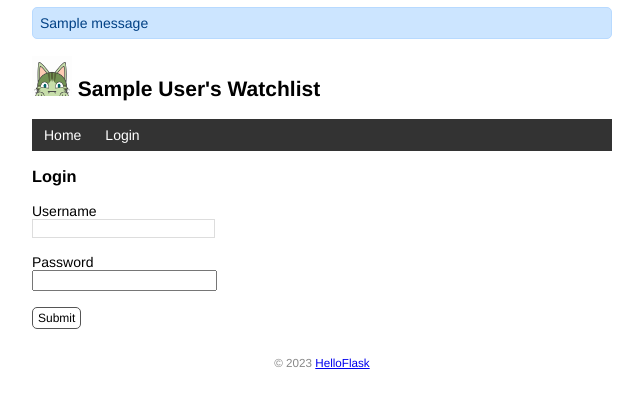
After one commit to xxyRex/watchlist, a Flask app: page /login in a window 1280 px wide. The commit adds this page. Shown: the top 408 px of the page, without its empty margins (318-961 px from the left). Run offline with Flask 3, Linux system fonts and the light colour scheme; tables that the repository leaves empty hold one stand-in row (values such as "Sample post"); one stand-in notice (Sample message) is shown.

Commit message:
User authentication with Flask-Login

```diff
--- a/app.py
+++ b/app.py
@@ -1,18 +1,28 @@
 import os
 import click
-from flask import Flask, render_template
+from flask import Flask, render_template, redirect, flash, url_for, request
 from flask_sqlalchemy import SQLAlchemy
 from flask import url_for
-from markupsafe import escape
+from flask_login import LoginManager, UserMixin, login_user, logout_user, login_required, current_user
+from werkzeug.security import generate_password_hash, check_password_hash
 
 app = Flask(__name__)
 app.config['SQLALCHEMY_DATABASE_URI'] = 'sqlite:////' + os.path.join(app.root_path, 'data.db')
+app.config['SECRET_KEY'] = 'dev'  # 等同于 app.secret_key = 'dev'
 db = SQLAlchemy(app)  # 初始化扩展，传入程序实例 app
 
 
-class User(db.Model):
+class User(db.Model, UserMixin):
     id = db.Column(db.Integer, primary_key=True)  # 主键
     name = db.Column(db.String(20))  # 名字
+    username = db.Column(db.String(20))  # 用户名
+    password_hash = db.Column(db.String(128))  # 密码散列值
+
+    def set_password(self, password):  # 用来设置密码的方法，密码作为参数
+        self.password_hash = generate_password_hash(password)  # 将生成的密码保存到对应字段
+
+    def validate_password(self, password):  # 用于验证密码的方法，密码作为参数
+        return check_password_hash(self.password_hash, password)
 
 
 class Movie(db.Model):  # 表名将会是 movie
@@ -74,7 +84,137 @@ def page_nut_found(e):
     return render_template('404.html'), 404
 
 
-@app.route('/')
+@app.route('/', methods=['GET', 'POST'])
 def index():
+    if request.method == 'POST':  # 判断是否是POST请求
+        if not current_user.is_authenticated:  # 如果当前用户未认证
+            return redirect(url_for('index'))  # 重定向到主页
+        # 获取表单数据
+        title = request.form.get('title')  # 传入表单对应输入字段的 name 值
+        year = request.form.get('year')
+        # 验证数据
+        if not title or not year or len(year) > 4 or len(title) > 60:
+            flash('Invalid input.')  # 显示错误提示
+            return redirect(url_for('index'))  # 重定向回主页
+        # 保存表单数据到数据库
+        movie = Movie(title=title, year=year)  # 创建记录
+        db.session.add(movie)  # 添加到数据库会话
+        db.session.commit()  # 提数据库会话
+        flash('Item created.')  # 显示创建成功的提示
+        return redirect(url_for('index'))  # 重定向回主页
+
     movies = Movie.query.all()
     return render_template('index.html', movies=movies)
+
+
+@app.route('/movie/edit/<int:movie_id>', methods=['GET', 'POST'])
+@login_required
+def edit(movie_id):
+    movie = Movie.query.get_or_404(movie_id)
+
+    if request.method == 'POST':  # 处理编辑表单的提交请求
+        title = request.form['title']
+        year = request.form['year']
+
+        if not title or not year or len(year) != 4 or len(title) > 60:
+            flash('Invalid input.')
+            return redirect(url_for('edit', movie_id=movie_id))  # 重定向回对应的编辑页面
+
+        movie.title = title  # 更新标题
+        movie.year = year  # 更新年份
+        db.session.commit()  # 提交数据库会话
+        flash('Item updated.')
+        return redirect(url_for('index'))  # 重定向回主页
+
+    return render_template('edit.html', movie=movie)  # 传入被编辑的电影记录
+
+
+@app.route('/movie/delete/<int:movie_id>', methods=['POST'])  # 限定只接受 POST 请求
+@login_required  # 登录保护
+def delete(movie_id):
+    movie = Movie.query.get_or_404(movie_id)  # 获取电影记录
+    db.session.delete(movie)  # 删除对应的记录
+    db.session.commit()  # 提交数据库会话
+    flash('Item deleted.')
+    return redirect(url_for('index'))  # 重定向回主页
+
+
+@app.cli.command()
+@click.option('--username', prompt=True, help='The username used to login.')
+@click.option('--password', prompt=True, hide_input=True, confirmation_prompt=True, help='The password used to login.')
+def admin(username, password):
+    """Create user."""
+    db.create_all()
+
+    user = User.query.first()
+    if user is not None:
+        click.echo('Updating user...')
+        user.username = username
+        user.set_password(password)  # 设置密码
+    else:
+        click.echo('Creating user...')
+        user = User(username=username, name='Admin')
+        user.set_password(password)  # 设置密码
+        db.session.add(user)
+
+    db.session.commit()  # 提交数据库会话
+    click.echo('Done.')
+
+
+login_manager = LoginManager(app)
+login_manager.login_view = 'login'
+
+
+@login_manager.user_loader
+def load_user(user_id):  # 创建用户加载回调函数，接受用户ID作为参数
+    user = User.query.get(int(user_id))  # 用ID作为 User 模型的主键查询对应的用户
+    return user  # 返回用户对象
+
+
+@app.route('/login', methods=['GET', 'POST'])
+def login():
+    if request.method == 'POST':
+        username = request.form['username']
+        password = request.form['password']
+
+        if not username or not password:
+            flash('Invalid input.')
+            return redirect(url_for('login'))
+
+        user = User.query.first()
+        # 验证用户名和密码是否一致
+        if username == user.username and user.validate_password(password):
+            login_user(user)  # 登入用户
+            flash('Login success.')
+            return redirect(url_for('index'))  # 重定向到主页
+
+        flash('Invalid username or password.')  # 如果验证失败，显示错误消息
+        return redirect(url_for('login'))  # 重定向回登录页面
+
+    return render_template('login.html')
+
+
+@app.route('/logout')
+@login_required  # 用于视图保护
+def logout():
+    logout_user()  # 登出用户
+    flash('Goodbye.')
+    return redirect(url_for('index'))  # 重定向回首页
+
+
+@app.route('/settings', methods=['GET', 'POST'])
+@login_required
+def settings():
+    if request.method == 'POST':
+        name = request.form['name']
+
+        if not name or len(name) > 20:
+            flash('Invalid input.')
+            return redirect(url_for('settings'))
+
+        current_user.name = name
+        db.session.commit()
+        flash('Settings updated.')
+        return redirect(url_for('index'))
+
+    return render_template('settings.html')
--- a/static/style.css
+++ b/static/style.css
@@ -86,3 +86,51 @@ nav li a:hover {
     border-radius: 5px;
     padding: 3px 5px;
 }
+
+/* 覆盖某些浏览器对 input 元素定义的字体 */
+/* 两个输入框和提交按钮 */
+input[type=submit] {
+    font-family: inherit;
+}
+
+input[type=text] {
+    border: 1px solid #ddd;
+}
+
+input[name=year] {
+    width: 50px;
+}
+
+.btn {
+    font-size: 12px;
+    padding: 3px 5px;
+    text-decoration: none;
+    cursor: pointer;
+    background-color: white;
+    color: black;
+    border: 1px solid #555555;
+    border-radius: 5px;
+}
+
+.btn:hover {
+    text-decoration: none;
+    background-color: black;
+    color: white;
+    border: 1px solid black;
+}
+
+/* 提示消息 */
+.alert {
+    position: relative;
+    padding: 7px;
+    margin: 7px 0;
+    border: 1px solid transparent;
+    color: #004085;
+    background-color: #cce5ff;
+    border-color: #b8daff;
+    border-radius: 5px;
+}
+
+.inline-form {
+    display: inline;
+}
--- a/templates/base.html
+++ b/templates/base.html
@@ -10,6 +10,9 @@
     {% endblock %}
 </head>
 <body>
+    {% for message in get_flashed_messages() %}
+    <div class="alert">{{ message }}</div>
+    {% endfor %}
     <h2>
         <img alt="Avatar" class="avatar" src="{{ url_for('static', filename='images/avatar.png') }}">
         {{ user.name }}'s Watchlist
@@ -17,6 +20,12 @@
     <nav>
         <ul>
             <li><a href="{{ url_for('index') }}">Home</a></li>
+            {% if current_user.is_authenticated %}
+                 <li><a href="{{ url_for('settings') }}">Settings</a></li>
+                 <li><a href="{{ url_for('logout') }}">Logout</a></li>
+            {% else %}
+                 <li><a href="{{ url_for('login') }}">Login</a></li>
+            {% endif %}
         </ul>
     </nav>
     {% block content %}{% endblock %}
--- /dev/null
+++ b/templates/login.html
@@ -0,0 +1,13 @@
+{% extends 'base.html' %}
+
+{% block content %}
+<h3>Login</h3>
+<form method="post">
+    Username<br>
+    <input type="text" name="username" required><br><br>
+    Password<br>
+    <!-- 密码输入框的 type 属性使用 password，会将输入值显示为圆点 -->
+    <input type="password" name="password" required><br><br>
+    <input class="btn" type="submit" name="submit" value="Submit">
+</form>
+{% endblock %}
```
Also changed, not shown: templates/edit.html (added, +9 -0 lines), templates/index.html (+13 -0 lines), templates/settings.html (added, +9 -0 lines).
